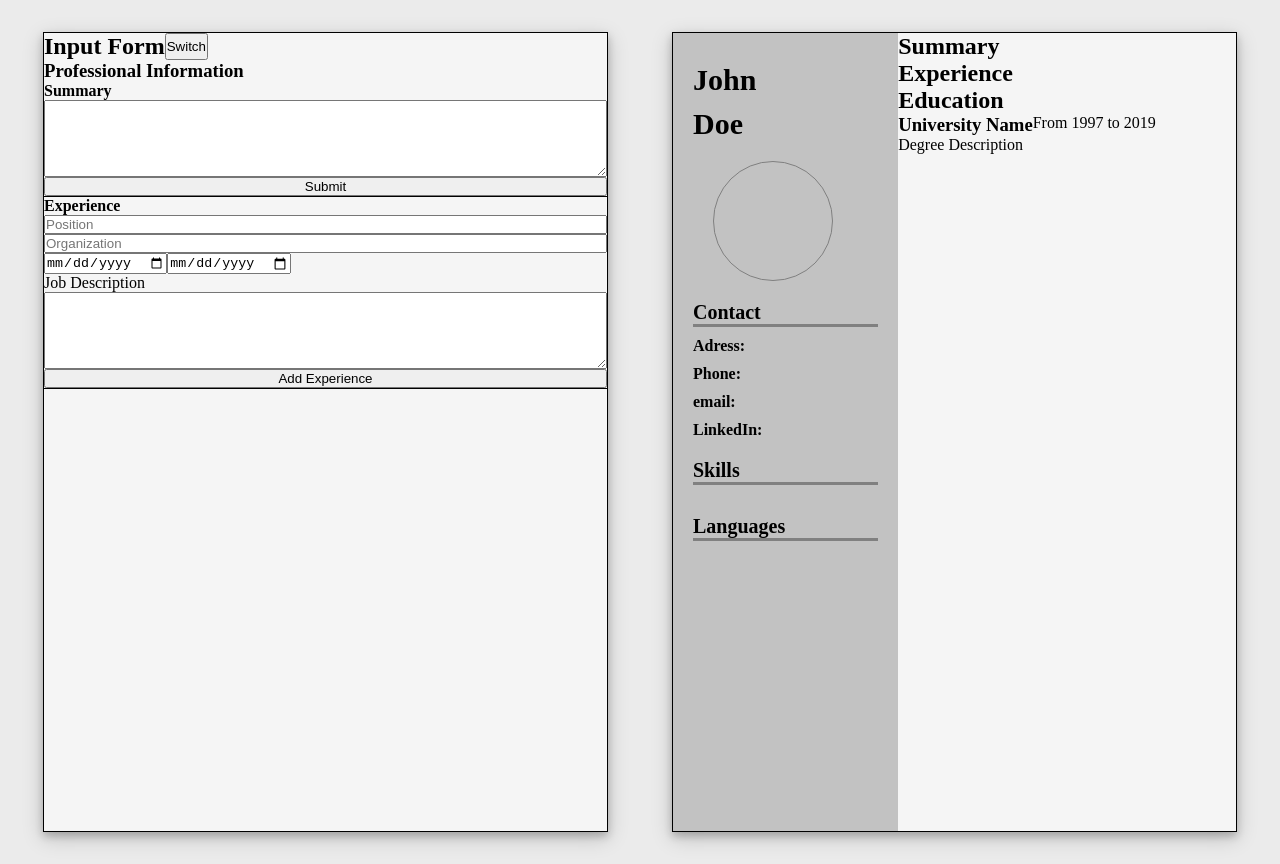
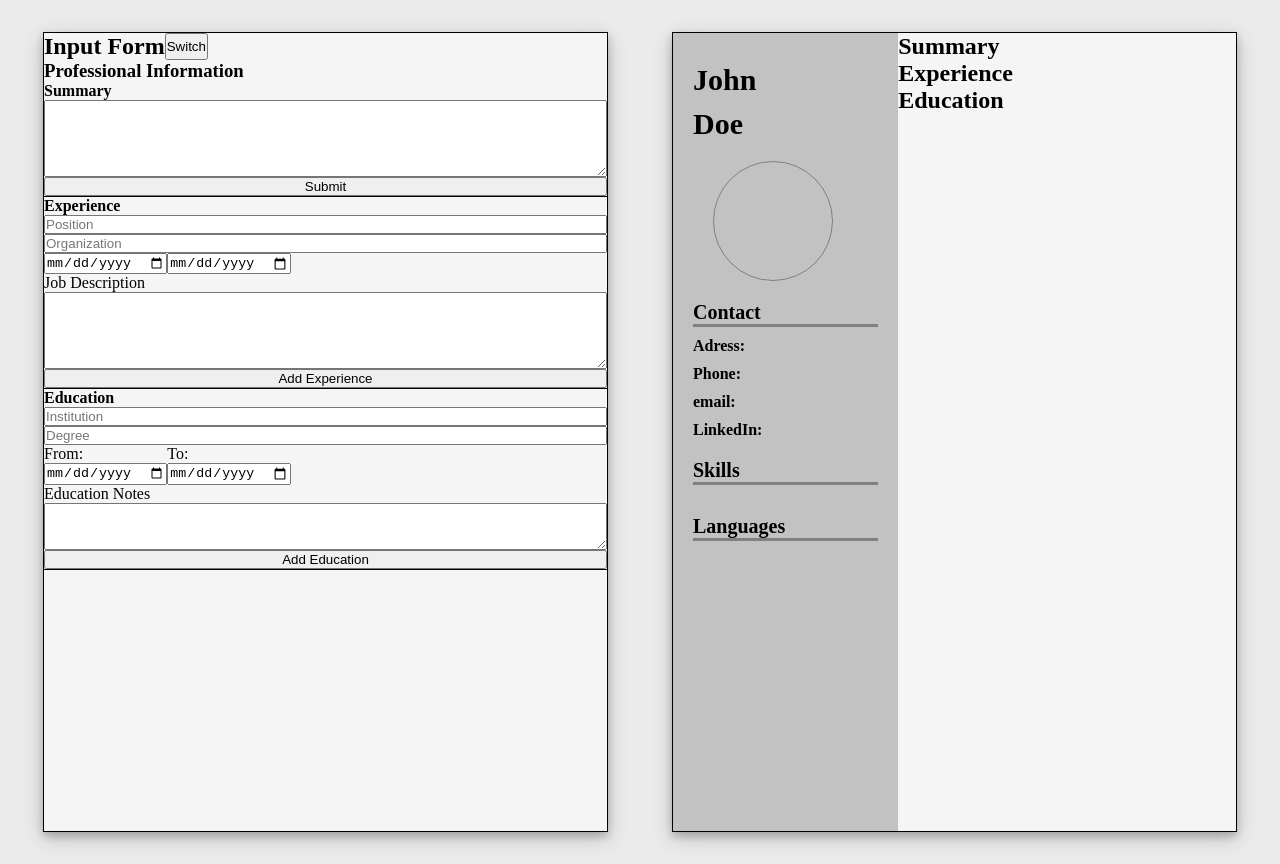
Before and after one commit to MrDando/CV-Project, a React (Create React App) app: page / in a window 1280 px wide. Both pictures are taken after a click on the button "Switch". Built offline with nearby package versions, Linux system fonts and the light colour scheme.

Commit message:
Added functionality for adding education

```diff
--- a/src/App.js
+++ b/src/App.js
@@ -19,6 +19,7 @@ class App extends React.Component {
     this.submitSummary = this.submitSummary.bind(this)
     this.submitExperience = this.submitExperience.bind(this)
     this.modifyExperience = this.modifyExperience.bind(this)
+    this.submitEducation = this.submitEducation.bind(this)
 
     this.personal = {
       firstname: '',
@@ -37,6 +38,7 @@ class App extends React.Component {
       languages: [],
       summary: '',
       experiences: [],
+      educationArr: []
     }
   }
 
@@ -230,6 +232,33 @@ class App extends React.Component {
     })
   }
 
+  submitEducation(e) {
+    e.preventDefault()
+    const container = e.target
+    const institution = container.querySelector('.institution').value
+    const degree = container.querySelector('.degree').value
+    const from = container.querySelector('.education-from').value
+    const fromObj = this.dateToObject(from)
+    const to = container.querySelector('.education-to').value
+    const toObj = this.dateToObject(to)
+    const description = container.querySelector('.education-description').value
+    const id = uniqid()
+
+    const education = {
+      degree: degree,
+      institution: institution,
+      from: from,
+      fromObj: fromObj,
+      to: to,
+      toObj: toObj,
+      description: description,
+      key: id
+    }
+    this.setState({
+      educationArr: this.state.educationArr.concat(education),
+    });
+  }
+
   render() {
     return (
 
@@ -248,7 +277,8 @@ class App extends React.Component {
                         modifyLanguage={this.modifyLanguage}
                         submitSummary={this.submitSummary}
                         submitExperience={this.submitExperience}
-                        modifyExperience={this.modifyExperience}/>
+                        modifyExperience={this.modifyExperience}
+                        submitEducation={this.submitEducation}/>
         </div>
         <div className='cv flex'>
           <Personal data={this.state}/>
--- a/src/Components/CV/Professional.js
+++ b/src/Components/CV/Professional.js
@@ -27,17 +27,23 @@ function Experience(props) {
     )
 }
 
-function Education() {
+function Education(props) {
+    console.log(props)
     return(
         <div>
             <h2>Education</h2>
-            <div className='education-container'>
-                <div className='flex'>
-                    <h3 className='organization-name'>University Name</h3>
-                    <span className='timespan'>From 1997 to 2019</span>
-                </div>
-                <span className='degree'>Degree Description</span>
-            </div>
+            {props.educationArr.map(education => {
+                return  <div key={education.key} className='education-container flex column'>
+                            <div className='flex'>
+                                <div>
+                                    <h4>{education.institution}</h4>
+                                    <h4>{education.degree}</h4>
+                                </div>
+                                <span className='timespan'>{education.fromObj.year} to {education.toObj.year}</span>
+                            </div>
+                            {education.description}
+                        </div>
+            })}
         </div>
     )
 }
@@ -47,7 +53,7 @@ function Professional(props) {
         <div className='professional flex column'>
             <Summary summary={props.data.summary}/>
             <Experience experiences={props.data.experiences}/>
-            <Education />
+            <Education educationArr={props.data.educationArr}/>
         </div>
     )
 }
--- a/src/Components/Form/FormContainer.js
+++ b/src/Components/Form/FormContainer.js
@@ -19,7 +19,8 @@ function FormContainer(props) {
             <ProfessionalForm   data={props.data}
                                 submitSummary={props.submitSummary}
                                 submitExperience={props.submitExperience}
-                                modifyExperience={props.modifyExperience}/>
+                                modifyExperience={props.modifyExperience}
+                                submitEducation={props.submitEducation}/>
         )
     }
 }
--- a/src/Components/Form/ProfessionalForm.js
+++ b/src/Components/Form/ProfessionalForm.js
@@ -34,6 +34,10 @@ function ExperienceForm(props) {
     )
 }
 
+function EducationForm(props) {
+
+}
+
 function ProfessionalForm(props) {
     return (
         <div className='form-professional'>
@@ -65,7 +69,30 @@ function ProfessionalForm(props) {
                         <button type='submit'>Add Experience</button>
                     </form>
                 </div>
-
+            </div>
+            <div className='form-section'>
+                <h4>Education</h4>
+                <div className='education-form'>
+                    <form className='flex column' onSubmit={props.submitEducation}>
+                        <input className='institution' placeholder='Institution'></input>
+                        <input className='degree' placeholder='Degree'></input>
+                        <div className='flex'>
+                            <div className='flex column'>
+                                <label htmlFor='education-from'>From:</label>
+                                <input className='education-from' name='education-from' type='date'></input>
+                            </div>
+                            <div className='flex column'>
+                                <label htmlFor='education-to'>To:</label>
+                                <input className='education-to' name='education-to' type='date'></input>
+                            </div>
+                        </div>
+                        <div className='flex column'>
+                            <label htmlFor='education-description'>Education Notes</label>
+                            <textarea className='education-description' name="education-description" cols="40" rows="3"></textarea>
+                        </div>
+                        <button type='submit'>Add Education</button>
+                    </form>
+                </div>
             </div>
         </div>
     )
```
